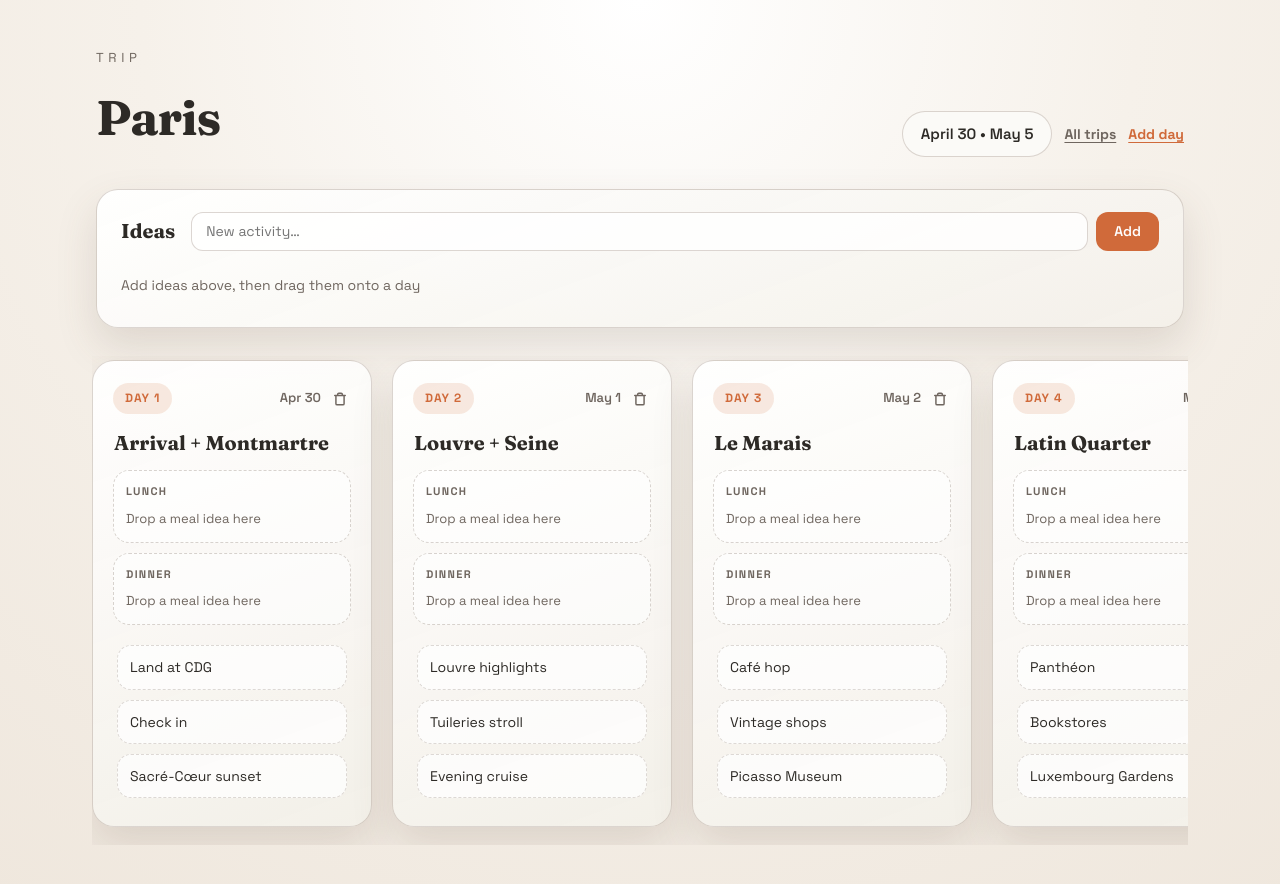
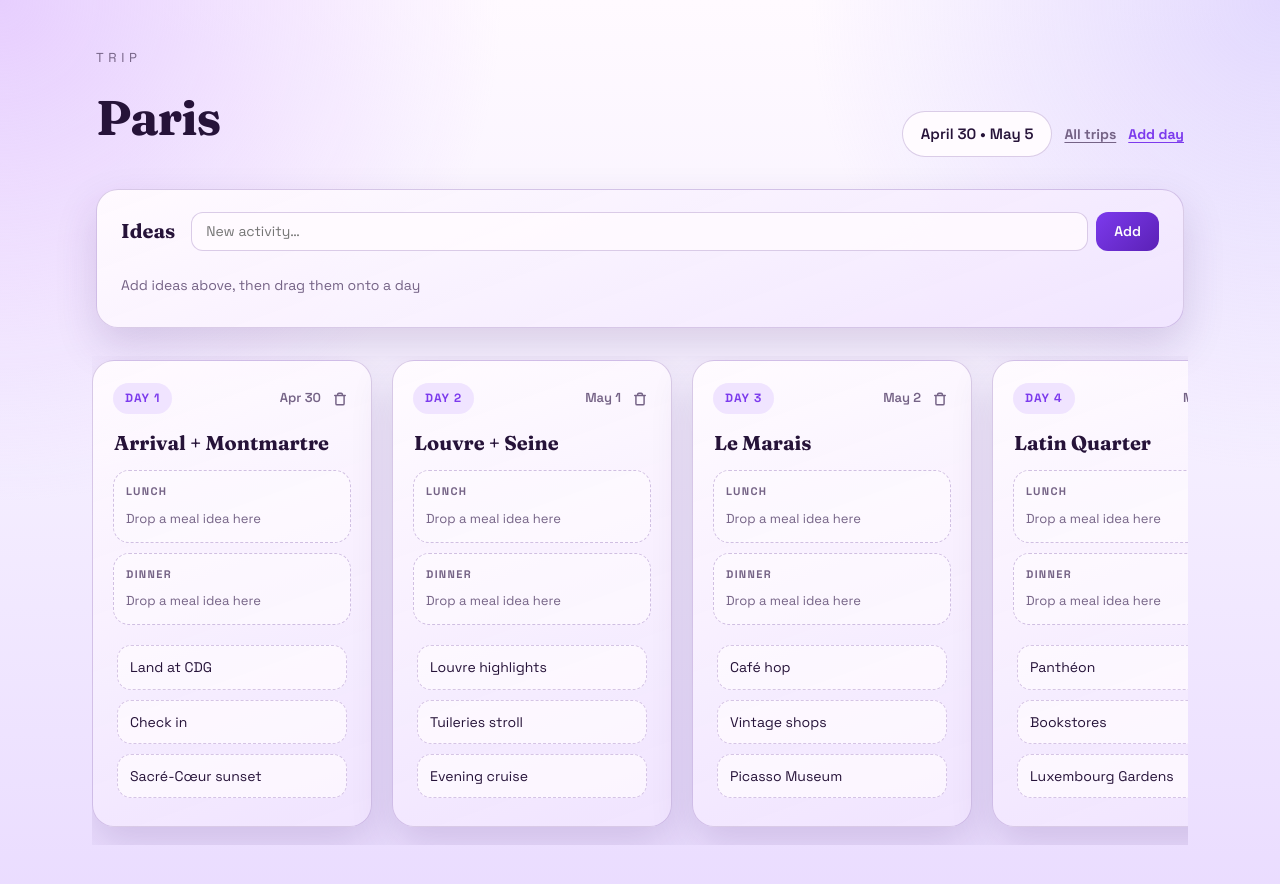
Before and after one commit to prigara/trip-planner, a React (Vite) app: page / in a window 1280 px wide. Shown: the top 884 px of the page. Built offline with nearby package versions, Linux system fonts and the light colour scheme.

Commit message:
Implement purple theme

```diff
--- a/src/App.css
+++ b/src/App.css
@@ -95,7 +95,7 @@
   width: 280px;
   border-radius: 22px;
   padding: 22px 20px 24px;
-  background: linear-gradient(160deg, rgba(255, 255, 255, 0.95), rgba(243, 240, 233, 0.92));
+  background: linear-gradient(160deg, rgba(255, 251, 255, 0.96), rgba(240, 228, 255, 0.92));
   border: 1px solid var(--border);
   box-shadow: var(--shadow-soft);
   display: flex;
@@ -130,7 +130,7 @@
 
 .day-title-input:focus {
   border-color: var(--accent);
-  background: rgba(255, 255, 255, 0.82);
+  background: rgba(255, 251, 255, 0.86);
   box-shadow: 0 0 0 3px var(--accent-soft);
 }
 
@@ -145,8 +145,8 @@
   gap: 8px;
   padding: 12px;
   border-radius: 16px;
-  border: 1px dashed rgba(146, 133, 122, 0.35);
-  background: rgba(255, 255, 255, 0.56);
+  border: 1px dashed rgba(124, 82, 170, 0.34);
+  background: rgba(255, 251, 255, 0.58);
   transition: border-color 0.15s, box-shadow 0.15s, background 0.15s;
 }
 
@@ -171,8 +171,8 @@
   gap: 8px;
   padding: 10px 12px;
   border-radius: 14px;
-  background: rgba(255, 255, 255, 0.9);
-  border: 1px solid rgba(146, 133, 122, 0.18);
+  background: rgba(255, 251, 255, 0.9);
+  border: 1px solid rgba(124, 82, 170, 0.2);
   cursor: grab;
 }
 
@@ -184,7 +184,7 @@
 
 .day-pill {
   padding: 6px 12px;
-  background: var(--accent-soft);
+  background: var(--surface-tinted);
   color: var(--accent);
   font-size: 12px;
   font-weight: 700;
@@ -245,8 +245,8 @@
   gap: 8px;
   padding: 10px 12px;
   border-radius: 14px;
-  background: rgba(255, 255, 255, 0.7);
-  border: 1px dashed rgba(146, 133, 122, 0.3);
+  background: rgba(255, 251, 255, 0.72);
+  border: 1px dashed rgba(124, 82, 170, 0.3);
   cursor: grab;
   position: relative;
 }
@@ -307,7 +307,7 @@
 
 .meal-slot.drop-over,
 .day-list.drop-over {
-  background: rgba(255, 255, 255, 0.88);
+  background: rgba(255, 251, 255, 0.9);
 }
 
 .remove-btn.visible {
@@ -316,7 +316,7 @@
 
 /* Todo section */
 .todo-section {
-  background: linear-gradient(160deg, rgba(255, 255, 255, 0.95), rgba(243, 240, 233, 0.92));
+  background: linear-gradient(160deg, rgba(255, 251, 255, 0.96), rgba(240, 228, 255, 0.92));
   border: 1px solid var(--border);
   border-radius: 22px;
   padding: 22px 24px 24px;
@@ -352,7 +352,7 @@
   padding: 9px 14px;
   border-radius: 12px;
   border: 1px solid var(--border);
-  background: rgba(255, 255, 255, 0.8);
+  background: rgba(255, 251, 255, 0.84);
   font: 14px / 1.4 var(--sans);
   color: var(--text);
   outline: none;
@@ -368,7 +368,7 @@
   padding: 9px 18px;
   border-radius: 12px;
   border: none;
-  background: var(--accent);
+  background: linear-gradient(135deg, var(--accent), var(--accent-deep));
   color: #fff;
   font: 600 14px / 1 var(--sans);
   cursor: pointer;
@@ -400,8 +400,8 @@
   gap: 6px;
   padding: 8px 12px;
   border-radius: 12px;
-  background: rgba(255, 255, 255, 0.7);
-  border: 1px dashed rgba(146, 133, 122, 0.4);
+  background: rgba(255, 251, 255, 0.72);
+  border: 1px dashed rgba(124, 82, 170, 0.38);
   font-size: 14px;
   cursor: grab;
   user-select: none;
@@ -409,7 +409,7 @@
 }
 
 .todo-item:hover {
-  box-shadow: 0 4px 12px rgba(94, 73, 60, 0.12);
+  box-shadow: 0 4px 12px rgba(72, 36, 115, 0.14);
   border-color: var(--accent);
 }
 
@@ -470,7 +470,7 @@
   padding: 18px 22px;
   border-radius: 18px;
   border: 1px solid var(--border);
-  background: linear-gradient(160deg, rgba(255, 255, 255, 0.95), rgba(243, 240, 233, 0.92));
+  background: linear-gradient(160deg, rgba(255, 251, 255, 0.96), rgba(240, 228, 255, 0.92));
   box-shadow: var(--shadow-soft);
   cursor: pointer;
   text-align: left;
@@ -519,7 +519,7 @@
   flex-direction: column;
   gap: 20px;
   max-width: 520px;
-  background: linear-gradient(160deg, rgba(255, 255, 255, 0.95), rgba(243, 240, 233, 0.92));
+  background: linear-gradient(160deg, rgba(255, 251, 255, 0.96), rgba(240, 228, 255, 0.92));
   border: 1px solid var(--border);
   border-radius: 22px;
   padding: 28px;
@@ -549,7 +549,7 @@
 
 .new-trip-error {
   margin: 0;
-  color: #b3261e;
+  color: #9f1239;
   font-size: 14px;
   font-weight: 600;
 }
--- a/src/index.css
+++ b/src/index.css
@@ -1,14 +1,16 @@
 @import url('https://fonts.googleapis.com/css2?family=Fraunces:opsz,wght@9..144,600;9..144,700&family=Space+Grotesk:wght@400;500;600;700&display=swap');
 
 :root {
-  --text: #2d2a26;
-  --muted: #6f665f;
-  --bg: #f6f1ea;
-  --surface: #fbfaf7;
-  --border: rgba(154, 139, 126, 0.35);
-  --accent: #d06a3a;
-  --accent-soft: rgba(208, 106, 58, 0.15);
-  --shadow-soft: 0 18px 40px rgba(94, 73, 60, 0.15);
+  --text: #261339;
+  --muted: #756386;
+  --bg: #f5efff;
+  --surface: #fffbff;
+  --surface-tinted: #f0e4ff;
+  --border: rgba(124, 82, 170, 0.28);
+  --accent: #7c3aed;
+  --accent-deep: #5b21b6;
+  --accent-soft: rgba(124, 58, 237, 0.16);
+  --shadow-soft: 0 18px 40px rgba(72, 36, 115, 0.17);
 
   --sans: 'Space Grotesk', system-ui, sans-serif;
   --heading: 'Fraunces', 'Times New Roman', serif;
@@ -28,7 +30,10 @@
 body {
   margin: 0;
   min-height: 100vh;
-  background: radial-gradient(circle at top, #fff 0%, var(--bg) 45%, #efe7dd 100%);
+  background:
+    radial-gradient(circle at top left, rgba(216, 180, 254, 0.62) 0%, transparent 32%),
+    radial-gradient(circle at top right, rgba(196, 181, 253, 0.48) 0%, transparent 30%),
+    linear-gradient(180deg, #fffaff 0%, var(--bg) 48%, #eadcff 100%);
 }
 
 #root {
```
